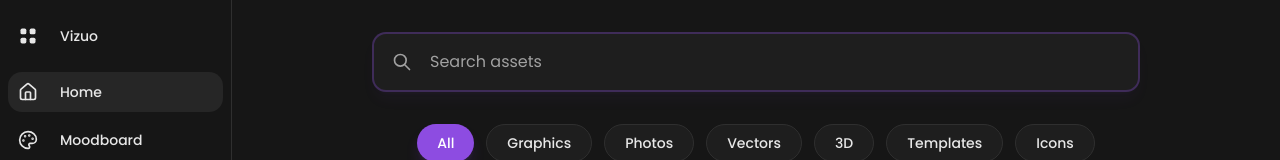
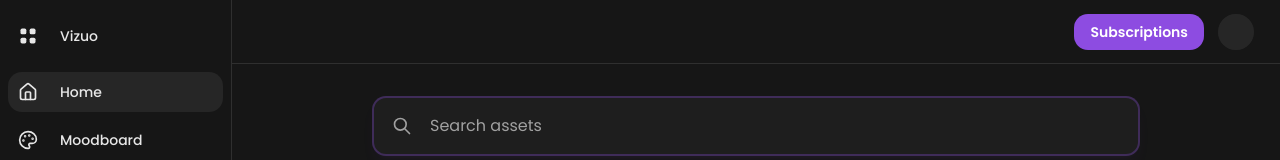
Before and after one commit to Franz-Raven/vizuo, a Next.js app in the folder frontend/: page /home in a window 1280 px wide. Shown: the top 160 px of the page. Built offline with nearby package versions, Linux system fonts and the light colour scheme; no server answers.

Commit message:
feature: added reusable headers

```diff
--- a/frontend/app/(authed)/home/page.tsx
+++ b/frontend/app/(authed)/home/page.tsx
@@ -2,6 +2,7 @@
 
 import { useEffect, useState } from "react";
 import { useRouter } from "next/navigation";
+import Header from "@/components/header"
 import BackgroundBlobs from "@/components/background-blobs"
 
 export default function HomePage() {
@@ -154,8 +155,8 @@ export default function HomePage() {
   return (
     <div className="relative min-h-screen bg-background text-foreground">
       <BackgroundBlobs/>
-
-      <main className="min-h-screen relative z-10">
+      <Header />
+      <main className="min-h-screen relative z-10 pt-16">
         <div className="max-w-7xl mx-auto px-6 py-8">
 
           <div className="mb-8 max-w-3xl mx-auto">
--- /dev/null
+++ b/frontend/components/header.tsx
@@ -0,0 +1,131 @@
+"use client"
+
+import { useEffect, useState } from "react"
+import { useRouter } from "next/navigation"
+import { apiService } from "@/lib/api"
+
+type HeaderUser = {
+  username: string
+  email: string
+  avatar: string
+}
+
+export default function Header() {
+  const router = useRouter()
+  const [user, setUser] = useState<HeaderUser | null>(null)
+  const [open, setOpen] = useState(false)
+
+  useEffect(() => {
+    let active = true
+    ;(async () => {
+      try {
+        const res = await apiService.getProfile()
+        if (!active || !res?.user) return
+        setUser({
+          username: res.user.username,
+          email: res.user.email,
+          avatar: res.user.avatar,
+        })
+      } catch (err) {
+        console.error("Failed to load header user", err)
+      }
+    })()
+    return () => {
+      active = false
+    }
+  }, [])
+
+  const toggleDropdown = () => {
+    setOpen((v) => !v)
+  }
+
+  const handleProfile = () => {
+    setOpen(false)
+    router.push("/profile")
+  }
+
+  const handleLogout = () => {
+    if (typeof window !== "undefined") {
+      localStorage.removeItem("authToken")
+    }
+    setOpen(false)
+    router.push("/landing")
+  }
+
+  return (
+    <header className="fixed top-0 left-[var(--sidebar-width,3.5rem)] right-0 z-30 flex h-16 items-center justify-end border-b border-border bg-background px-6 backdrop-blur-xl">
+      <div className="flex items-center gap-3">
+
+        <button
+          type="button"
+          className="h-9 rounded-xl bg-primary px-4 text-sm font-semibold text-primary-foreground hover:bg-primary/90 transition-colors"
+        >
+          Subscriptions
+        </button>
+
+        <div className="relative">
+          <button
+            type="button"
+            onClick={toggleDropdown}
+            className="flex items-center rounded-full p-0.5 hover:bg-muted transition-colors"
+          >
+            <div className="h-9 w-9 overflow-hidden rounded-full bg-muted flex items-center justify-center">
+              {user?.avatar ? (
+                <img
+                  src={user.avatar}
+                  alt={user.username}
+                  className="h-full w-full object-cover"
+                />
+              ) : (
+                <div className="h-full w-full rounded-full bg-muted" />
+              )}
+            </div>
+          </button>
+
+          {open && (
+            <div className="absolute right-0 mt-2 w-64 rounded-2xl border border-border bg-popover shadow-lg shadow-black/20">
+              <div className="flex items-center gap-3 border-b border-border/60 px-4 py-3">
+                <div className="flex h-10 w-10 items-center justify-center overflow-hidden rounded-full bg-muted">
+                  {user?.avatar ? (
+                    <img
+                      src={user.avatar}
+                      alt={user.username}
+                      className="h-full w-full object-cover"
+                    />
+                  ) : (
+                    <div className="h-full w-full rounded-full bg-muted" />
+                  )}
+                </div>
+
+                <div className="min-w-0">
+                  <p className="truncate text-sm font-semibold">{user?.username ?? "Loading..."}</p>
+                  <p className="truncate text-xs text-muted-foreground">{user?.email ?? ""}</p>
+                </div>
+              </div>
+
+              <div className="py-1">
+                <button
+                  type="button"
+                  onClick={handleProfile}
+                  className="flex w-full items-center justify-between px-4 py-2 text-sm hover:bg-muted"
+                >
+                  <span>Profile</span>
+                </button>
+              </div>
+
+              <div className="border-t border-border/60">
+                <button
+                  type="button"
+                  onClick={handleLogout}
+                  className="w-full px-4 py-3 text-left text-sm font-semibold text-red-500 hover:bg-muted"
+                >
+                  Log out
+                </button>
+              </div>
+            </div>
+          )}
+        </div>
+      </div>
+    </header>
+  )
+}
```
